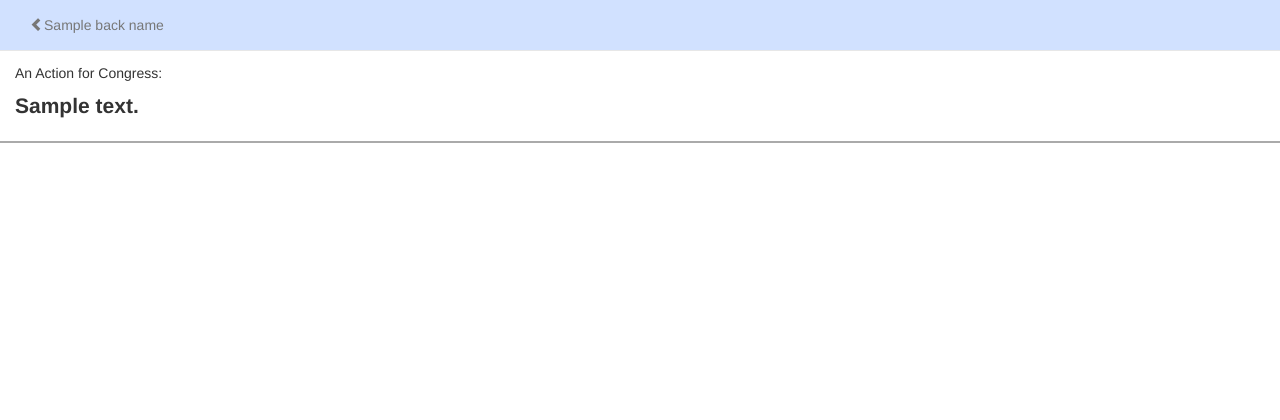
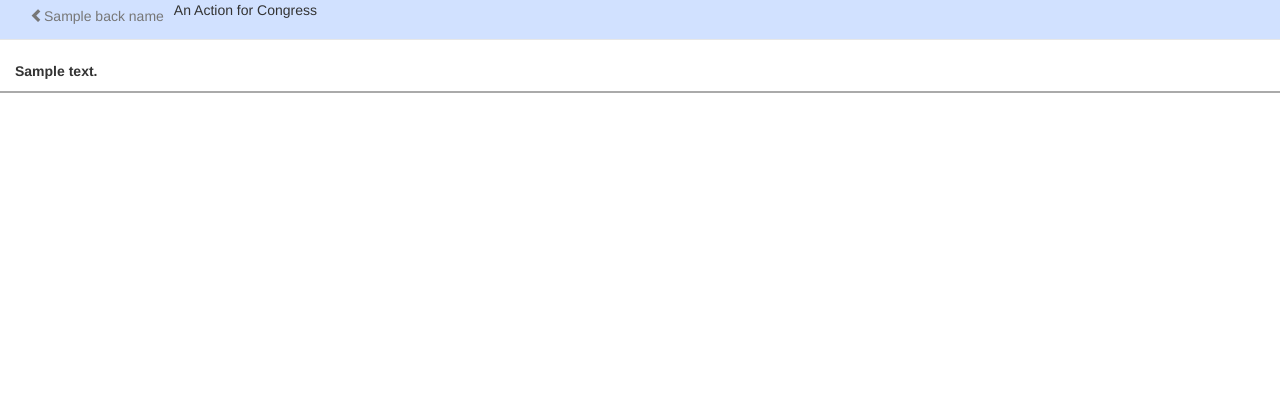
Before and after one commit to michaelcrubenstein/IDoDeclare, a Django app: template dico/templates/dico/petition.html in a window 1280 px wide. Shown: the top 420 px of the page. Run offline with Django 3.2, Linux system fonts and the light colour scheme; tables that the repository leaves empty hold one stand-in row (values such as "Sample post"); the template is opened without the code that fills it: values that come from a table or form of the project are taken from there, most other values are stand-ins (such as "Sample title", 1, 10 or a date in 2020); some libraries are stand-ins or nearby versions.

Commit message:
Use title layout to tighten up layout of action page

```diff
--- a/dico/templates/dico/petition.html
+++ b/dico/templates/dico/petition.html
@@ -24,9 +24,8 @@
 
 	<!-- Styles for this web page -->
 	<style>
-		<!-- Account for bottom navigation bar -->
 		body {
-		  padding-top: 55px;
+		  padding-top: 60px;
 		  padding-bottom: 55px;
 		}
 		section>section {
@@ -89,18 +88,27 @@
 	</style>
   </head>
 
-  <body class="dico-two-nav-container">
+	<body>
 		<div id='container' class="container-fluid">
 			<nav class="navbar navbar-default navbar-fixed-top dico-navbar" role="navigation">
 				<div class="container-fluid">
-				<ul class="nav navbar-header pull-left">
-					<a class="navbar-text navbar-link pull-left dico-navbar-text" href="{{ backURL }}">
+					<!-- Collect the nav links, forms, and other content for toggling -->
+					<div class="nav navbar-header">
+						<div class="dico-navbar-commands">
+							<span class="dico-pull-left">
+								<a class="navbar-link pull-left dico-navbar-link" href="{{ backURL }}">
 									<span class="glyphicon glyphicon-chevron-left"></span>{{ backName }}
 								</a>
-				</ul>
+							</span>
+						</div>
+					</div><!-- /.nav -->
+					<div class="nav navbar-header">
+						<div class="dico-navbar-commands">
+							<div class="dico-title dico-fill"><span class="dico-inner-fill">An Action for Congress</span></div>
+						</div>
+					</div><!-- /.nav -->
 				</div>
 			</nav>
-
 		<nav class="navbar navbar-default navbar-fixed-bottom dico-navbar" role="navigation">
 			{% if user.id == petition.constituent.user.id or user.is_superuser %}
 			<div id="id_voteNav" class="container-fluid panelNav">
@@ -166,8 +174,7 @@
 		</div>
 		<div class="row">
 			<div class="col-xs-12">
-				<h5 id='id_petition_title' class="toplabel">An Action for Congress:</h5>
-				<p class="lead"><strong>{{petition.description}}</strong></p>
+				<p><strong>{{petition.description}}</strong></p>
 			</div>
 		</div>
 
@@ -403,12 +410,6 @@
 
 	var deferredObject;
 
-	function htmlDecode(input){
-	  var e = document.createElement('div');
-	  e.innerHTML = input;
-	  return e.childNodes[0].nodeValue;
-	}
-
 	function htmlEncode(input){
 		return $('<div>').text(input).html();
 	}
@@ -537,6 +538,7 @@
 				$("#id_labelNav").css("display", $("#id_issuesSection").css("display"));
 				$("#id_storyNav").css("display", $("#id_storySection").css("display"));
 			{% endif %}
+			$("body").css("padding-bottom", $(".navbar-fixed-bottom").height());
 		});
 
 		$("#id_mapsButton").click(
--- a/dico/templates/doc/ratings.html
+++ b/dico/templates/doc/ratings.html
@@ -24,7 +24,9 @@
 
 	<!-- Styles for this web page -->
 	<style>
-
+		body {
+		  padding-top: 55px;
+		}
 	</style>
 
 
--- a/public/static/dico/css/petition.css
+++ b/public/static/dico/css/petition.css
@@ -1,6 +1,3 @@
-body {
-  padding-top: 55px;
-}
 .lead {
 	padding-top: 10px;
 }
```
Also changed, not shown: dico/templates/dico/createPetition.html (+7 -0 lines). Lines whose indentation alone changed are shown as unchanged.
